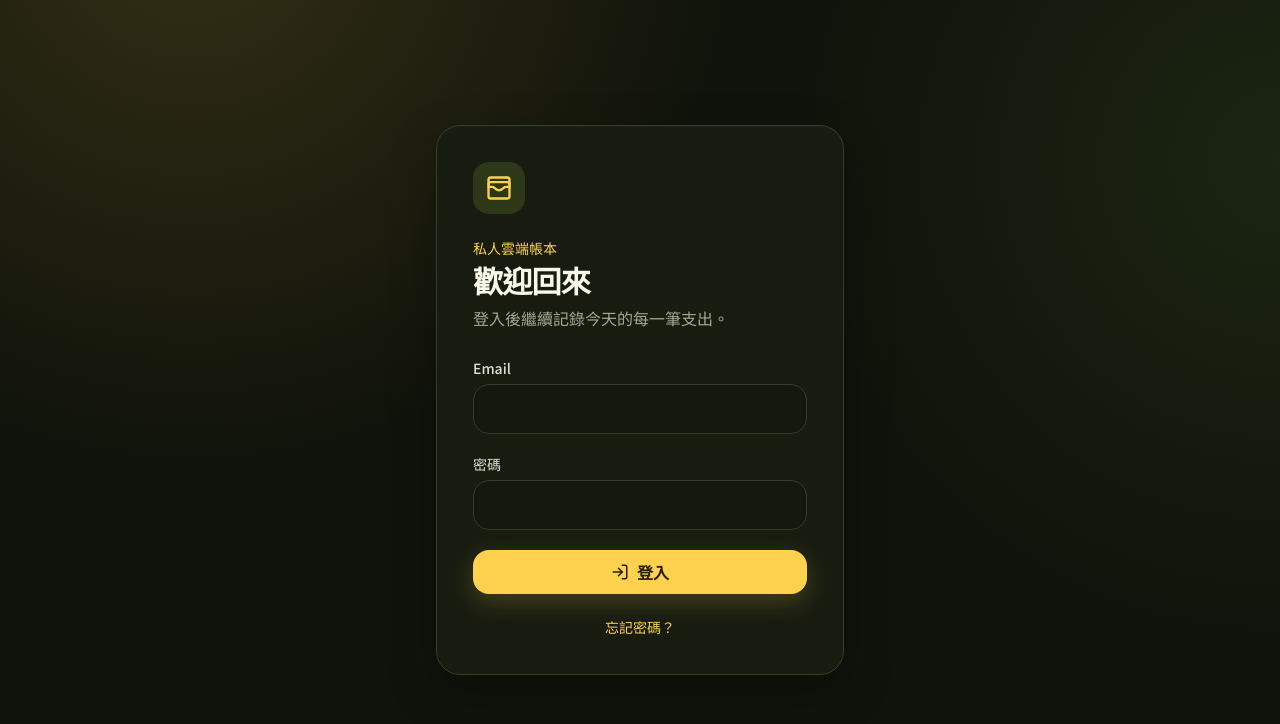
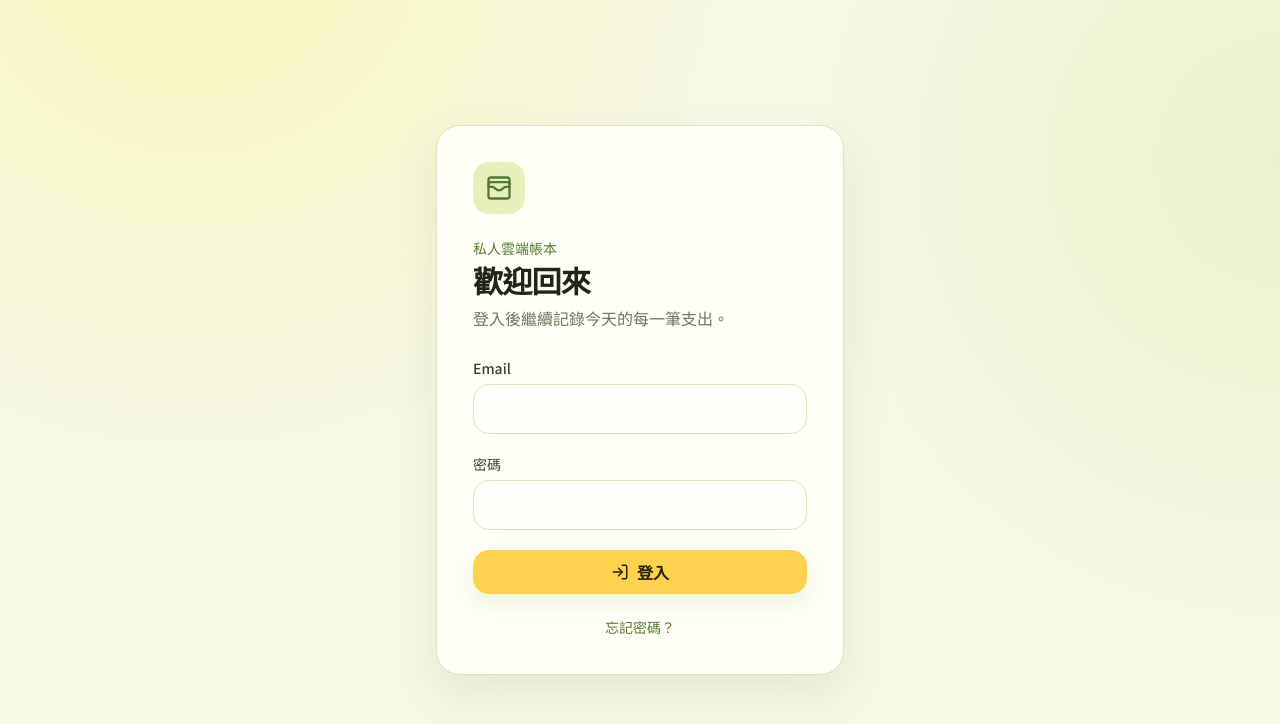
Before and after one commit to JianzhiZhao/AccountingTool, a Next.js app: page /login in a window 1280 px wide. Shown: the top 724 px of the page. Built offline with nearby package versions, Linux system fonts and the light colour scheme; no server answers.

Commit message:
Switch interface to a light theme

```diff
--- a/src/app/app-icon-design.tsx
+++ b/src/app/app-icon-design.tsx
@@ -7,7 +7,7 @@ export function AppIconDesign() {
     justifyContent: "center",
     position: "relative",
     overflow: "hidden",
-    background: "linear-gradient(145deg, #252b14 0%, #10130b 72%)",
+    background: "linear-gradient(145deg, #fffef7 0%, #f7f8e6 72%)",
   }}>
     <div style={{
       position: "absolute",
@@ -25,10 +25,10 @@ export function AppIconDesign() {
       background: "linear-gradient(150deg, #fff449 0%, #fed24f 100%)",
       boxShadow: "0 12px 28px rgba(0,0,0,.34)",
     }}>
-      <div style={{ position: "absolute", inset: "0 auto 0 0", width: "17%", borderRadius: "100px 0 0 100px", background: "#454817" }} />
-      <div style={{ width: "100%", height: "8%", borderRadius: "100px", background: "#454817" }} />
-      <div style={{ width: "76%", height: "8%", borderRadius: "100px", background: "#454817" }} />
-      <div style={{ width: "88%", height: "8%", borderRadius: "100px", background: "#454817" }} />
+      <div style={{ position: "absolute", inset: "0 auto 0 0", width: "17%", borderRadius: "100px 0 0 100px", background: "#555119" }} />
+      <div style={{ width: "100%", height: "8%", borderRadius: "100px", background: "#555119" }} />
+      <div style={{ width: "76%", height: "8%", borderRadius: "100px", background: "#555119" }} />
+      <div style={{ width: "88%", height: "8%", borderRadius: "100px", background: "#555119" }} />
     </div>
     <div style={{
       position: "absolute",
@@ -41,10 +41,10 @@ export function AppIconDesign() {
       justifyContent: "center",
       borderRadius: "50%",
       background: "linear-gradient(145deg, #b2d959 0%, #7ec151 100%)",
-      border: "6px solid #181c10",
+      border: "6px solid #fffef7",
       boxShadow: "0 8px 20px rgba(0,0,0,.36)",
     }}>
-      <div style={{ width: "54%", height: "54%", borderRadius: "50%", border: "4px solid rgba(50,68,24,.62)" }} />
+      <div style={{ width: "54%", height: "54%", borderRadius: "50%", border: "4px solid rgba(51,91,40,.62)" }} />
     </div>
   </div>;
 }
--- a/src/app/globals.css
+++ b/src/app/globals.css
@@ -2,16 +2,16 @@
 @tailwind components;
 @tailwind utilities;
 
-:root { color-scheme: dark; }
+:root { color-scheme: light; }
 * { box-sizing: border-box; }
-html { background: #10130b; }
+html { background: #f7f8e6; }
 body {
   margin: 0;
-  color: #f7f8e9;
+  color: #202519;
   background:
-    radial-gradient(circle at 15% -10%, rgba(254, 210, 79, .15), transparent 34rem),
-    radial-gradient(circle at 100% 20%, rgba(126, 193, 81, .1), transparent 30rem),
-    #10130b;
+    radial-gradient(circle at 15% -10%, rgba(255, 244, 73, .28), transparent 34rem),
+    radial-gradient(circle at 100% 20%, rgba(178, 217, 89, .18), transparent 30rem),
+    #f7f8e6;
   font-family: var(--font-sans), system-ui, sans-serif;
 }
 button, input, select, textarea { font: inherit; }
@@ -19,20 +19,20 @@ button { -webkit-tap-highlight-color: transparent; }
 
 @layer components {
   .card { @apply rounded-3xl border border-stone-200 bg-white p-5 shadow-card md:p-6; }
-  .btn-primary { @apply inline-flex min-h-11 items-center justify-center gap-2 rounded-2xl bg-moss-700 px-5 py-2.5 font-semibold text-[#242006] shadow-[0_8px_24px_rgba(254,210,79,.2)] transition hover:bg-moss-600 disabled:cursor-not-allowed disabled:opacity-50; }
+  .btn-primary { @apply inline-flex min-h-11 items-center justify-center gap-2 rounded-2xl bg-[#fed24f] px-5 py-2.5 font-semibold text-[#292306] shadow-[0_8px_24px_rgba(126,193,81,.18)] transition hover:bg-[#fff449] disabled:cursor-not-allowed disabled:opacity-50; }
   .btn-secondary { @apply inline-flex min-h-11 items-center justify-center gap-2 rounded-2xl border border-moss-100 bg-white px-4 py-2.5 font-medium text-moss-700 transition hover:bg-moss-50 disabled:cursor-not-allowed disabled:opacity-50; }
   .btn-danger { @apply inline-flex min-h-11 items-center justify-center gap-2 rounded-2xl bg-red-50 px-4 py-2.5 font-medium text-red-700 transition hover:bg-red-100; }
-  .field { @apply block min-h-12 min-w-0 w-full max-w-full rounded-2xl border border-stone-200 bg-[#13170d] px-4 py-3 text-base text-stone-800 outline-none transition placeholder:text-stone-400 focus:border-moss-500 focus:ring-4 focus:ring-moss-100; }
+  .field { @apply block min-h-12 min-w-0 w-full max-w-full rounded-2xl border border-stone-200 bg-[#fffef9] px-4 py-3 text-base text-stone-800 outline-none transition placeholder:text-stone-400 focus:border-moss-500 focus:ring-4 focus:ring-moss-100; }
   .label { @apply mb-1.5 block text-sm font-medium text-stone-700; }
   .page-title { @apply text-2xl font-bold tracking-tight md:text-3xl; }
   .muted { @apply text-sm text-stone-500; }
 }
 
 @layer utilities {
-  .text-white { color: #fbfced; }
-  .bg-moss-700.text-white { color: #242006; }
-  .bg-ink\/40 { background-color: rgb(0 0 0 / .75); }
-  select.field { color-scheme: dark; }
+  .text-white { color: #fffef7; }
+  .bg-moss-700.text-white { color: #fffef7; }
+  .bg-ink\/40 { background-color: rgb(32 37 25 / .45); }
+  select.field { color-scheme: light; }
 }
 
 /* iOS Safari gives native date controls an intrinsic inline size that can
--- a/src/app/layout.tsx
+++ b/src/app/layout.tsx
@@ -9,7 +9,7 @@ export const metadata: Metadata = {
   description: "安全、簡單的私人雲端記帳工具",
   appleWebApp: { capable: true, title: "小帳本", statusBarStyle: "black-translucent" },
 };
-export const viewport: Viewport = { width: "device-width", initialScale: 1, themeColor: "#10130b" };
+export const viewport: Viewport = { width: "device-width", initialScale: 1, themeColor: "#f7f8e6" };
 
 export default function RootLayout({ children }: Readonly<{ children: React.ReactNode }>) {
   return <html lang="zh-Hant"><body className={noto.variable}>{children}</body></html>;
--- a/tailwind.config.ts
+++ b/tailwind.config.ts
@@ -5,16 +5,16 @@ export default {
   theme: {
     extend: {
       colors: {
-        white: "#181c10",
-        ink: "#f7f8e9",
-        cream: "#10130b",
+        white: "#fffef7",
+        ink: "#202519",
+        cream: "#f7f8e6",
         coral: "#7ec151",
-        moss: { 50: "#1d2511", 100: "#2c3818", 500: "#b2d959", 600: "#fff449", 700: "#fed24f" },
-        stone: { 50: "#1b1f14", 100: "#252b1a", 200: "#343d25", 300: "#4e5a3b", 400: "#7c876a", 500: "#a0aa90", 600: "#c2c9b3", 700: "#dce1d0", 800: "#ebeee3", 900: "#f7f8f2" },
-        red: { 50: "#301514", 100: "#4b211d", 200: "#733029", 500: "#ee6b5b", 600: "#f27f70", 700: "#ffa396" },
-        amber: { 50: "#29250c", 100: "#403a0f", 200: "#625817", 700: "#fed24f", 800: "#fff449" }
+        moss: { 50: "#f4f8df", 100: "#e7f0bd", 500: "#b2d959", 600: "#7ec151", 700: "#527a31" },
+        stone: { 50: "#fafbea", 100: "#f1f3d9", 200: "#dfe3c2", 300: "#cbd0aa", 400: "#949b77", 500: "#6f7659", 600: "#535944", 700: "#3b4033", 800: "#292e24", 900: "#1d211a" },
+        red: { 50: "#fff1ef", 100: "#ffe1dd", 200: "#ffc4bc", 500: "#e45a4f", 600: "#c9463c", 700: "#a9362f" },
+        amber: { 50: "#fff9dc", 100: "#fff1ad", 200: "#ffe275", 700: "#806400", 800: "#5f4b00" }
       },
-      boxShadow: { card: "0 18px 48px rgba(0, 0, 0, .28), inset 0 1px rgba(255,255,255,.025)" },
+      boxShadow: { card: "0 18px 48px rgba(66, 75, 35, .10), inset 0 1px rgba(255,255,255,.75)" },
       fontFamily: { sans: ["var(--font-sans)", "system-ui", "sans-serif"] }
     },
   },
```
Also changed, not shown: src/components/analytics-dashboard.tsx (+4 -4 lines).
